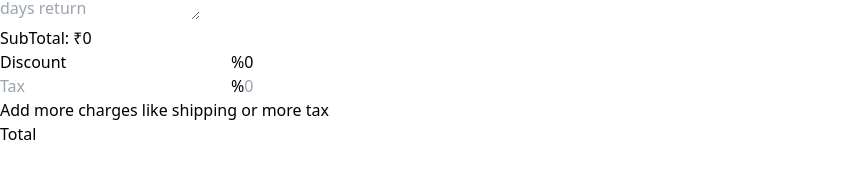
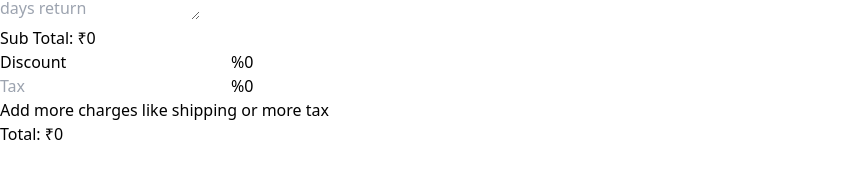
Before and after one commit to Sahilj11/Bill-generator, a React (Vite) app: page / in a window 1280 px wide. Shown: the part 612-790 px from the top of the page, without its empty margins (0-861 px from the left). Built offline with nearby package versions, Linux system fonts and the light colour scheme.

Commit message:
added state management to charges

```diff
--- a/src/components/Charge.jsx
+++ b/src/components/Charge.jsx
@@ -1,7 +1,28 @@
 import { useState } from "react";
 
-export function Charge({ placeholder }) {
+export function Charge({
+    placeholder,
+    index,
+    dispatch,
+    consts,
+    state
+}) {
     const [sym, setSym] = useState("%");
+    const [ra, setRa] = useState(0);
+    const [he, setHe] = useState("");
+    function handleHead(e) {
+        setHe(e.target.value);
+        const index = parseInt(e.target.dataset.head, 10);
+        const head = e.target.value;
+        dispatch({ type: consts.CHANGE_HEAD, payload: { index, head } });
+    }
+    function handleRate(e) {
+        setRa(e.target.value);
+        const index = parseInt(e.target.dataset.rate, 10);
+        const rate = e.target.value;
+        dispatch({ type: consts.CHANGE_CHARGE, payload: { index, rate } });
+    }
+
     return (
         <>
             <div className="flex relative">
@@ -9,6 +30,9 @@ export function Charge({ placeholder }) {
                     type="text"
                     placeholder={placeholder}
                     className="input w-full max-w-xs pl-10"
+                    onChange={handleHead}
+                    value={he}
+                    data-head={index}
                 />
                 <button
                     className="absolute top-1/4 left-2"
@@ -19,7 +43,10 @@ export function Charge({ placeholder }) {
                 <input
                     type="number"
                     placeholder="0"
+                    data-rate={index}
                     className="input w-full max-w-xs pl-10"
+                    onChange={handleRate}
+                    value={ra}
                 />
             </div>
         </>
--- a/src/components/GrandTotal.jsx
+++ b/src/components/GrandTotal.jsx
@@ -1,28 +1,57 @@
 import { useState, useEffect, useReducer } from "react";
 import { Charge } from "./Charge";
 const CHARGE_ACTION = {
+    CHANGE_CHARGE: "change-charge",
     ADD_CHARGE: "add-charge",
+    CHANGE_HEAD: "change-head",
 };
 export function GrandTotal({ total }) {
     const [gtotal, setTotal] = useState(0);
+    const [ftotal, setFtotal] = useState(0);
     const [charges, setCharges] = useState([{}]);
     const [dis, setDis] = useState({ head: "Discount", rate: 0 });
-    const [state, dispatch] = useReducer(reducer, { surcharges: [] });
+    const [tax, setTax] = useState({ head: "Tax", rate: 0 });
+    const [state, dispatch] = useReducer(reducer, {
+        surc: [],
+    });
 
     function reducer(state, action) {
         switch (action.type) {
             case CHARGE_ACTION.ADD_CHARGE:
                 return {
-                    surcharges: [
-                        ...state.surcharges.slice(0, action.payload.index),
-                        { head: "Tax", rate: 0 },
+                    surc: [...state.surc, action.payload.newObject],
+                };
+            case CHARGE_ACTION.CHANGE_HEAD:
+                return {
+                    surc:  [
+                        ...state.surc.slice(0, action.payload.index-1),
+                        {
+                            ...state.surc[action.payload.index-1],
+                            head: action.payload.head,
+                        },
+                        ...state.surc.slice(action.payload.index),
                     ],
                 };
+            case CHARGE_ACTION.CHANGE_CHARGE:
+                return {
+                    surc: state.surc.map((item, index) =>
+                        index === action.payload.index - 1
+                            ? {
+                                ...item,
+                                rate: action.payload.rate,
+                            }
+                            : item,
+                    ),
+                }
             default:
+                return state;
         }
     }
     function addCharge() {
         setCharges([...charges, {}]);
+        const newObject = { head: "Tax", rate: 0 };
+        console.log(state.surc);
+        dispatch({ type: CHARGE_ACTION.ADD_CHARGE, payload: { newObject } });
     }
     function discountManage(e) {
         const temp = { ...dis, rate: e.target.value };
@@ -35,12 +64,18 @@ export function GrandTotal({ total }) {
     useEffect(() => {
         if (total.items.length == 0) {
         } else {
-            const to = total.items.reduce((acc, curr) => acc + curr.price, 0);
+            let to = total.items.reduce((acc, curr) => acc + curr.price, 0);
             if (!isNaN(to)) {
                 setTotal(to.toLocaleString("en-IN"));
+                const temp = (to * dis.rate) / 100;
+                to = to - temp;
+                const temp2 = (to * tax.rate) / 100;
+                to = to + temp2;
+                to = to.toFixed(2);
+                setFtotal(to.toLocaleString("en-IN"));
             }
         }
-    }, [gtotal, total]);
+    }, [gtotal, total, dis, tax]);
     return (
         <>
             <div className="flex justify-around">
@@ -70,7 +105,7 @@ export function GrandTotal({ total }) {
                 </div>
                 <div className="flex flex-col gap-3">
                     <div>
-                        SubTotal: <span>{`\u20B9${gtotal}`}</span>
+                        Sub Total: <span>{`\u20B9${gtotal}`}</span>
                     </div>
                     <div className="flex relative">
                         <input
@@ -90,14 +125,30 @@ export function GrandTotal({ total }) {
                         />
                     </div>
                     {charges.map((item, index) => {
-                        return <Charge placeholder="Tax" />;
+                        return (
+                            <Charge
+                                placeholder="Tax"
+                                setTax={setTax}
+                                tax={tax}
+                                index={index+1}
+                                dispatch={dispatch}
+                                consts={CHARGE_ACTION}
+                            state={state}
+                            />
+                        );
                     })}
                     <button className="btn btn-info w-2/3" onClick={addCharge}>
                         Add more charges like shipping or more tax
                     </button>
-                    <div>Total</div>
+                    <div>
+                        Total: <span>{`\u20B9${ftotal}`}</span>
+                    </div>
                 </div>
             </div>
         </>
     );
 }
+// i want to keep track of all the taxes head and rate
+// there will be array of taxes
+// by default one size , user can add more
+// listner on change in valule of head and rate in each tax , using index to differ from each
```
